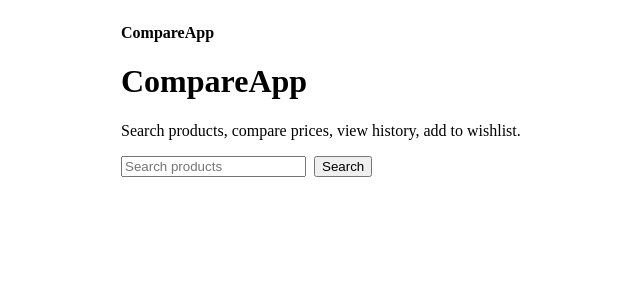
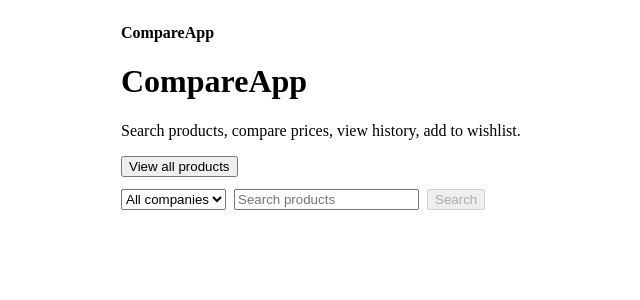
Before and after one commit to C0dingGM/CompareApp, a Next.js app in the folder web/: page / in a window 1280 px wide. Shown: the top 300 px of the page, without its empty margins (39-679 px from the left). Built offline with nearby package versions, Linux system fonts and the light colour scheme.

Commit message:
Search UX: add products page, 1+ char live suggestions, brand filter (API + UI), fix empty search behavior

```diff
--- /dev/null
+++ b/web/app/api/brands/route.ts
@@ -0,0 +1,7 @@
+import { NextRequest } from 'next/server';
+import { getBrands } from '../../../lib/mock';
+
+export async function GET(_req: NextRequest) {
+  const items = getBrands();
+  return new Response(JSON.stringify({ items }), { headers: { 'content-type': 'application/json' } });
+}
--- a/web/app/api/search/route.ts
+++ b/web/app/api/search/route.ts
@@ -4,6 +4,7 @@ import { mockSearch } from '../../../lib/mock';
 export async function GET(req: NextRequest) {
   const { searchParams } = new URL(req.url);
   const q = searchParams.get('q') || '';
-  const items = mockSearch(q);
+  const brand = searchParams.get('brand') || undefined;
+  const items = mockSearch(q, brand);
   return new Response(JSON.stringify({ items }), { headers: { 'content-type': 'application/json' } });
 }
--- a/web/app/page.tsx
+++ b/web/app/page.tsx
@@ -6,17 +6,25 @@ export default function HomePage() {
   const [results, setResults] = useState<any[]>([]);
   const [loading, setLoading] = useState(false);
   const [suggestions, setSuggestions] = useState<any[]>([]);
+  const [brands, setBrands] = useState<string[]>([]);
+  const [brand, setBrand] = useState('');
+
+  // load brands
+  useEffect(() => {
+    fetch('/api/brands').then(r => r.json()).then(j => setBrands(j.items || [])).catch(() => {});
+  }, []);
 
   // live suggestions as user types (debounced)
   useEffect(() => {
-    if (!q) {
+    if (!q || q.trim().length < 1) {
       setSuggestions([]);
       return;
     }
     const ac = new AbortController();
     const t = setTimeout(async () => {
       try {
-        const res = await fetch(`/api/search?q=${encodeURIComponent(q)}`, { signal: ac.signal });
+        const url = `/api/search?q=${encodeURIComponent(q)}${brand ? `&brand=${encodeURIComponent(brand)}` : ''}`;
+        const res = await fetch(url, { signal: ac.signal });
         const json = await res.json();
         setSuggestions(json.items);
       } catch {}
@@ -25,13 +33,16 @@ export default function HomePage() {
       ac.abort();
       clearTimeout(t);
     };
-  }, [q]);
+  }, [q, brand]);
 
   const search = async () => {
+    if (q.trim().length < 1) return;
     setLoading(true);
-    const res = await fetch(`/api/search?q=${encodeURIComponent(q)}`);
+    const url = `/api/search?q=${encodeURIComponent(q)}${brand ? `&brand=${encodeURIComponent(brand)}` : ''}`;
+    const res = await fetch(url);
     const json = await res.json();
     setResults(json.items);
+    setSuggestions([]);
     setLoading(false);
   };
 
@@ -39,20 +50,34 @@ export default function HomePage() {
     <div>
       <h1>CompareApp</h1>
       <p>Search products, compare prices, view history, add to wishlist.</p>
+      <div style={{ margin: '12px 0' }}>
+        <a href="/products"><button>View all products</button></a>
+      </div>
+
       <div style={{ display: 'flex', flexDirection: 'column', gap: 8, maxWidth: 520 }}>
-        <div style={{ display: 'flex', gap: 8 }}>
+        <form onSubmit={(e) => { e.preventDefault(); search(); }} style={{ position: 'relative', display: 'flex', gap: 8 }}>
+          <select value={brand} onChange={(e) => setBrand(e.target.value)}>
+            <option value="">All companies</option>
+            {brands.map((b) => (
+              <option key={b} value={b}>{b}</option>
+            ))}
+          </select>
           <input value={q} onChange={(e) => setQ(e.target.value)} placeholder="Search products" />
-          <button onClick={search} disabled={loading}>Search</button>
-        </div>
-        {q && suggestions.length > 0 && (
-          <div style={{ border: '1px solid #ddd', borderRadius: 4, background: '#fff', maxHeight: 240, overflowY: 'auto' }}>
-            {suggestions.map((p) => (
-              <a key={p.id} href={`/product/${p.id}`} style={{ display: 'block', padding: 8, borderBottom: '1px solid #eee', textDecoration: 'none', color: 'inherit' }}>
-                {p.title} — {p.brand}
-              </a>
-            ))}
-          </div>
-        )}
+          <button type="submit" onClick={search} disabled={loading || q.trim().length < 1}>Search</button>
+          {q.trim().length >= 1 && (
+            <div style={{ position: 'absolute', top: '100%', left: 0, right: 0, marginTop: 4, border: '1px solid #ddd', borderRadius: 4, background: '#fff', maxHeight: 240, overflowY: 'auto', zIndex: 10 }}>
+              {suggestions.length > 0 ? (
+                suggestions.map((p) => (
+                  <a key={p.id} href={`/product/${p.id}`} style={{ display: 'block', padding: 8, borderBottom: '1px solid #eee', textDecoration: 'none', color: 'inherit' }}>
+                    {p.title} — {p.brand}
+                  </a>
+                ))
+              ) : (
+                <div style={{ padding: 8, color: '#666' }}>No results</div>
+              )}
+            </div>
+          )}
+        </form>
       </div>
       <ul>
         {results.map((p) => (
--- a/web/lib/mock.ts
+++ b/web/lib/mock.ts
@@ -54,8 +54,16 @@ const priceHistory = [
   { product_id: '2', retailer: 'Target', price: 29.99, ts: new Date().toISOString() },
 ];
 
-export function mockSearch(q: string) {
-  return products.filter(p => (p.title + ' ' + p.brand).toLowerCase().includes(q.toLowerCase()));
+export function getBrands() {
+  return Array.from(new Set(products.map(p => p.brand))).sort();
+}
+
+export function mockSearch(q: string, brand?: string) {
+  const qq = q.trim();
+  if (qq.length < 1) return [];
+  let list = products;
+  if (brand) list = list.filter(p => p.brand.toLowerCase() === brand.toLowerCase());
+  return list.filter(p => (p.title + ' ' + p.brand).toLowerCase().includes(qq.toLowerCase()));
 }
 
 export function getProductWithOffers(id: string) {
@@ -67,3 +75,8 @@ export function getProductWithOffers(id: string) {
     price_history: priceHistory.filter(p => p.product_id === id)
   };
 }
+
+
+export function getAllProducts() {
+  return products;
+}
```
Also changed, not shown: web/app/products/page.tsx (added, +21 -0 lines).
